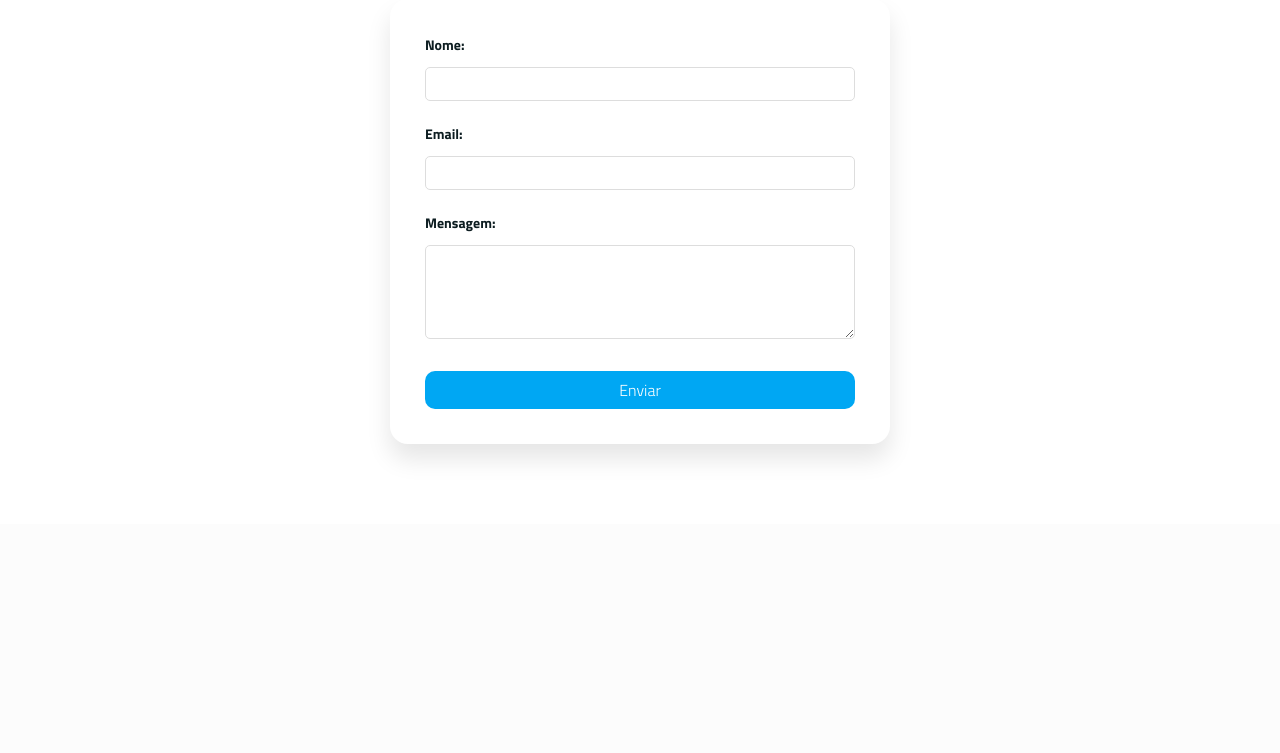
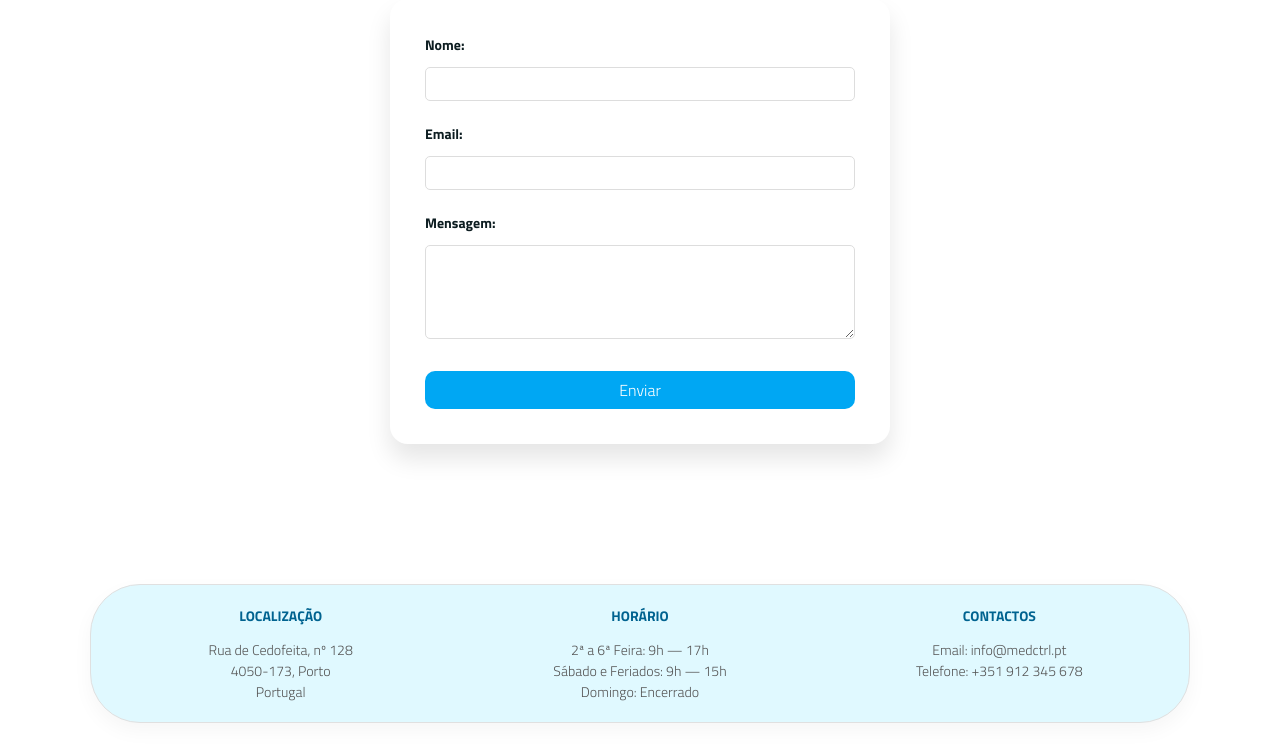
Before and after one commit to clarapereira1240902/MedCtrl, a PHP site: page /public/index.html in a window 1280 px wide. Shown: the part 2061-2814 px from the top of the page. Before the commit the page ends 2516 px from the top, so only its background shows below. Run offline with PHP 8.4, Linux system fonts and the light colour scheme.

Commit message:
Frontend- Implementação do rodapé

```diff
--- a/assets/css/estilos.css
+++ b/assets/css/estilos.css
@@ -342,3 +342,41 @@
 #contacto form button:hover {
    font-weight: 600;
 }
+
+
+
+/* Rodapé */
+.footer-container {
+    width: 90%;
+    max-width: 1100px;
+    background: #e0f9ff;
+    border: 1px solid #e0e0e0;
+    border-radius: 50px;
+    padding: 20px 30px;
+    display: flex;
+    justify-content: space-between;
+    flex-wrap: wrap;
+    gap: 40px;
+    box-shadow: 0 8px 20px rgba(0,0,0,0.04);
+    position: relative;
+    margin: 60px auto 30px auto;
+}
+
+.footer-section {
+    flex: 1;
+    min-width: 200px;
+    text-align: center;
+}
+
+.footer-section strong {
+    display: block;
+    margin-bottom: 13px;
+    color: #006390;
+    font-size: 14px;
+    font-weight: 600;
+}
+
+.footer-section p {
+    color: #555;
+    font-size: 14px;
+}
--- a/public/index.html
+++ b/public/index.html
@@ -157,6 +157,26 @@
     </section>
 
 
+    <!-- Rodapé -->
+    <footer class="footer-container">
+        <div class="footer-section">
+            <strong>LOCALIZAÇÃO</strong>
+            <p>Rua de Cedofeita, nº 128<br> 4050-173, Porto <br> Portugal </p>
+        </div>
+        <div class="footer-section">
+            <strong>HORÁRIO</strong>
+            <p>2ª a 6ª Feira: 9h — 17h</p>
+            <p>Sábado e Feriados: 9h — 15h</p>
+            <p>Domingo: Encerrado</p>
+        </div>
+        <div class="footer-section">
+            <strong>CONTACTOS</strong>
+            <p>Email: info@medctrl.pt</p>
+            <p>Telefone: +351 912 345 678</p>
+        </div>
+    </footer>
+
+
 <script>
 window.addEventListener("scroll", () => {
     let scrollTop = document.documentElement.scrollTop;
```
